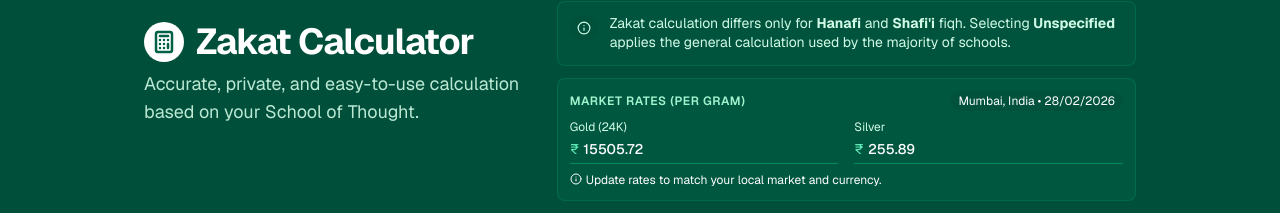
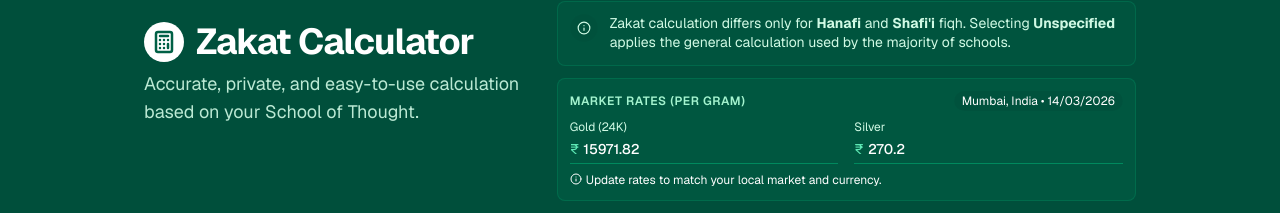
Before and after one commit to abdurrahmanshkh/zakatcalculator, a Next.js app: page / in a window 1280 px wide. Shown: the part 138-351 px from the top of the page. Built offline with nearby package versions, Linux system fonts and the light colour scheme.

Commit message:
Updated rates

```diff
--- a/app/page.tsx
+++ b/app/page.tsx
@@ -534,8 +534,8 @@ export default function App(): React.ReactElement {
   const [currency, setCurrency] = useState<string>('INR');
 
   // Precious Metal Prices (Defaults per gram in INR)
-  const [goldPrice, setGoldPrice] = useState<number>(15505.72);
-  const [silverPrice, setSilverPrice] = useState<number>(255.89);
+  const [goldPrice, setGoldPrice] = useState<number>(15971.82);
+  const [silverPrice, setSilverPrice] = useState<number>(270.20);
 
   // Expanded open/close state for sections
   const [sections, setSections] = useState<Sections>({
@@ -854,7 +854,7 @@ export default function App(): React.ReactElement {
                     Market Rates (Per Gram)
                   </p>
                   <span className="text-xs text-white bg-emerald-900/50 px-2 py-0.5 rounded-full">
-                    Mumbai, India • 28/02/2026
+                    Mumbai, India • 14/03/2026
                   </span>
                 </div>
                 <div className="flex gap-4">
```
